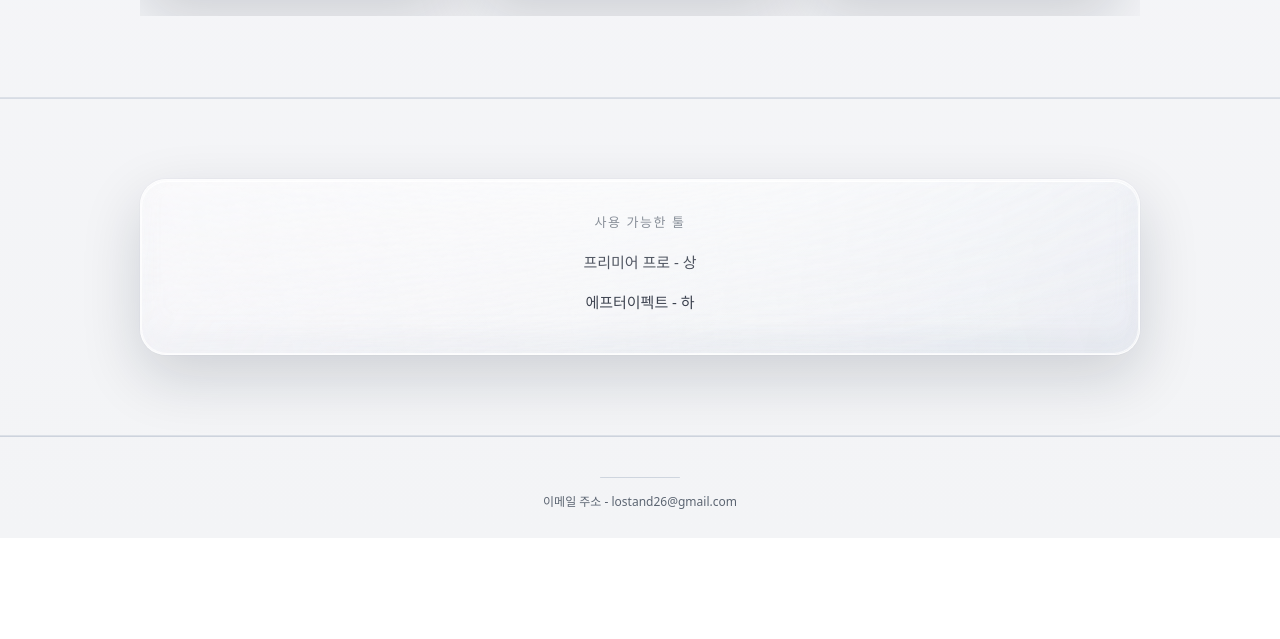
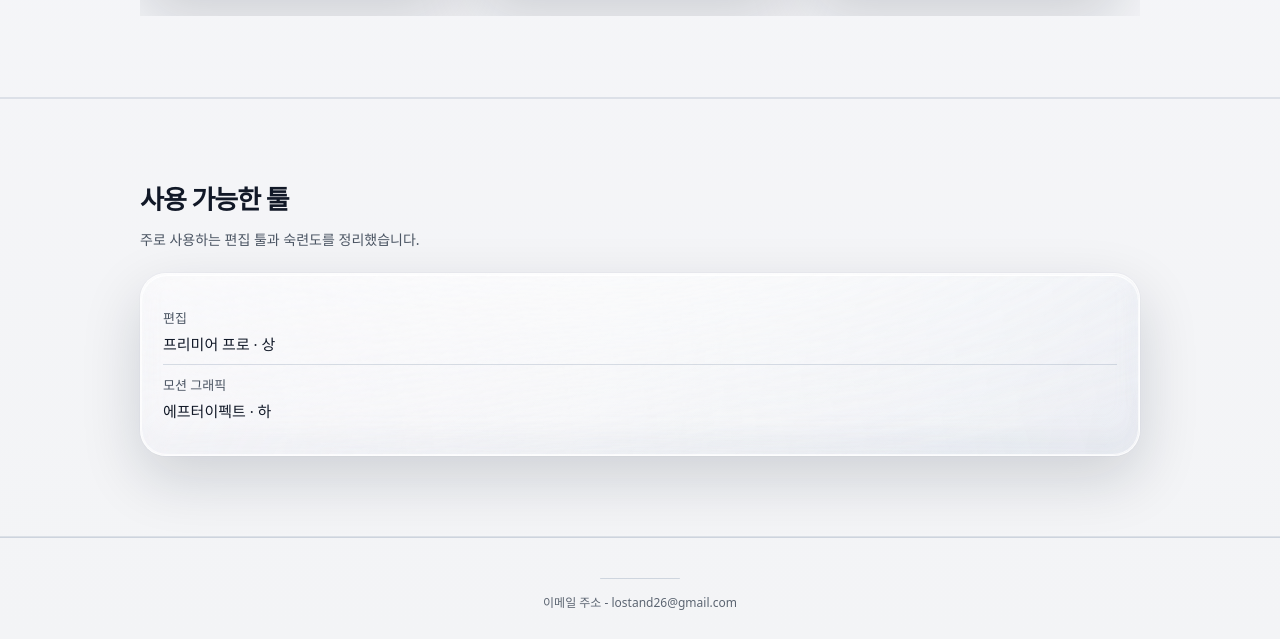
Before and after one commit to lostand-zon/lostand-portfolio, a plain HTML site: page index.html in a window 1280 px wide. Shown: the part 2597-3236 px from the top of the page. Before the commit the page ends 3135 px from the top, so only its background shows below. Drawn offline with Linux system fonts and the light colour scheme; a web font is replaced by a local one.

```diff
--- a/index.html
+++ b/index.html
@@ -274,24 +274,18 @@
       position: relative;
       overflow: hidden;
       border-radius: 26px;
-
-      /* 뒷배경이 충분히 보이도록 알파 낮춤 */
       background:
         linear-gradient(
           145deg,
           rgba(255, 255, 255, 0.38),
           rgba(255, 255, 255, 0.02)
         );
-
       border: 1px solid rgba(255, 255, 255, 0.70);
-
       box-shadow:
         0 22px 60px rgba(15, 23, 42, 0.16),
         0 0 0 1px rgba(148, 163, 184, 0.05);
-
       backdrop-filter: blur(26px) saturate(175%);
       -webkit-backdrop-filter: blur(26px) saturate(175%);
-
       transform-style: preserve-3d;
     }
 
@@ -654,8 +648,7 @@
 
       section { padding: 60px 0; }
       .career-card,
-      .video-wrapper,
-      .tools-card { padding: 22px 18px 26px; }
+      .video-wrapper { padding: 22px 18px 26px; }
       .section-title { font-size: 22px; }
 
       .slider-track {
@@ -670,8 +663,7 @@
 
     /* 카드 공통: 등장 + hover 스케일 */
     .career-card,
-    .slider-item,
-    .tools-card {
+    .slider-item {
       --offsetY: 0px;
       --scaleBase: 1;
       --hoverScale: 1;
@@ -684,8 +676,7 @@
       will-change: transform, opacity;
     }
 
-    .career-card,
-    .tools-card {
+    .career-card {
       --offsetY: 18px;
     }
 
@@ -695,7 +686,6 @@
     }
 
     .career-card.visible-block,
-    .tools-card.visible-block,
     .slider-item.video-visible {
       opacity: 1;
       --offsetY: 0px;
@@ -703,8 +693,7 @@
     }
 
     .career-card:hover,
-    .slider-item:hover,
-    .tools-card:hover {
+    .slider-item:hover {
       --hoverScale: 1.015;
     }
 
@@ -719,29 +708,6 @@
     .longform-slider-wrapper:not(.view-grid) .longform-track .slider-item {
       flex: 0 0 calc((100% - 18px) / 2);
       max-width: calc((100% - 18px) / 2);
-    }
-
-    /* 사용 가능한 툴 섹션 */
-    .tools-section {
-      border-top: 1px solid var(--border);
-    }
-
-    .tools-card {
-      text-align: center;
-      padding: 32px 26px 36px;
-    }
-
-    .tools-label {
-      font-size: 13px;
-      color: var(--muted-strong);
-      margin-bottom: 16px;
-      letter-spacing: 0.12em;
-    }
-
-    .tools-line {
-      font-size: 15px;
-      line-height: 2.1;
-      margin-top: 8px;
     }
 
     /* 푸터 */
@@ -997,13 +963,25 @@
     </div>
   </section>
 
-  <!-- 사용 가능한 툴 -->
+  <!-- 사용 가능한 툴 (경력 카드 스타일로 변경) -->
   <section class="tools-section" id="tools">
     <div class="container reveal">
-      <div class="tools-card glass-card">
-        <div class="tools-label">사용 가능한 툴</div>
-        <div class="tools-line">프리미어 프로 - 상</div>
-        <div class="tools-line">에프터이펙트 - 하</div>
+      <h2 class="section-title">사용 가능한 툴</h2>
+      <p class="section-sub">
+        주로 사용하는 편집 툴과 숙련도를 정리했습니다.
+      </p>
+
+      <div class="career-card glass-card">
+        <ul class="career-list">
+          <li class="career-item">
+            <div class="career-label">편집</div>
+            <div class="career-text">프리미어 프로 · 상</div>
+          </li>
+          <li class="career-item">
+            <div class="career-label">모션 그래픽</div>
+            <div class="career-text">에프터이펙트 · 하</div>
+          </li>
+        </ul>
       </div>
     </div>
   </section>
@@ -1025,14 +1003,14 @@
       const reveals = document.querySelectorAll(".reveal");
       const scrollGradient = document.querySelector(".scroll-gradient");
 
+      // reveal 애니메이션: 한 번만 실행
       if ("IntersectionObserver" in window) {
         const observer = new IntersectionObserver(
-          (entries) => {
+          (entries, observerInstance) => {
             entries.forEach((entry) => {
               if (entry.isIntersecting) {
                 entry.target.classList.add("visible");
-              } else {
-                entry.target.classList.remove("visible");
+                observerInstance.unobserve(entry.target);
               }
             });
           },
@@ -1047,7 +1025,7 @@
         reveals.forEach((el) => el.classList.add("visible"));
       }
 
-      // 스크롤 진행도에 따라 아이폰 감성 그라데이션 opacity 조절
+      // 스크롤 진행도에 따라 그라데이션 opacity 조절
       function setupScrollGradient() {
         if (!scrollGradient) return;
 
@@ -1078,7 +1056,7 @@
 
       setupScrollGradient();
 
-      // 좌우 스크롤 시 카드 탱글 모션 (최적화 버전)
+      // 좌우 스크롤 시 카드 탱글 모션
       function setupLiquidSlider(trackSelector) {
         const track = document.querySelector(trackSelector);
         if (!track) return;
@@ -1175,8 +1153,8 @@
         shortsItems.forEach((el) => el.classList.add("video-visible"));
       }
 
-      // 경력 카드, 툴 카드 등장 모션
-      const blockCards = document.querySelectorAll(".career-card, .tools-card");
+      // 경력 카드, 툴 카드(현재는 career-card 재사용) 등장 모션
+      const blockCards = document.querySelectorAll(".career-card");
       if ("IntersectionObserver" in window) {
         const blockObserver = new IntersectionObserver(
           (entries, observer) => {
@@ -1197,7 +1175,7 @@
         blockCards.forEach((el) => el.classList.add("visible-block"));
       }
 
-      // 롱폼 전체 보기 토글 (슬라이더 <-> 2열 그리드)
+      // 롱폼 전체 보기 토글
       const longformWrapper = document.querySelector(".longform-slider-wrapper");
       const longformToggleBtn = document.querySelector(".longform-view-toggle");
 
@@ -1223,7 +1201,7 @@
         });
       }
 
-      // 숏폼 전체 보기 토글 (슬라이더 <-> 3열 그리드)
+      // 숏폼 전체 보기 토글
       const shortsWrapper = document.querySelector(".shorts-slider-wrapper");
       const shortsToggleBtn = document.querySelector(".shorts-view-toggle");
 
```
